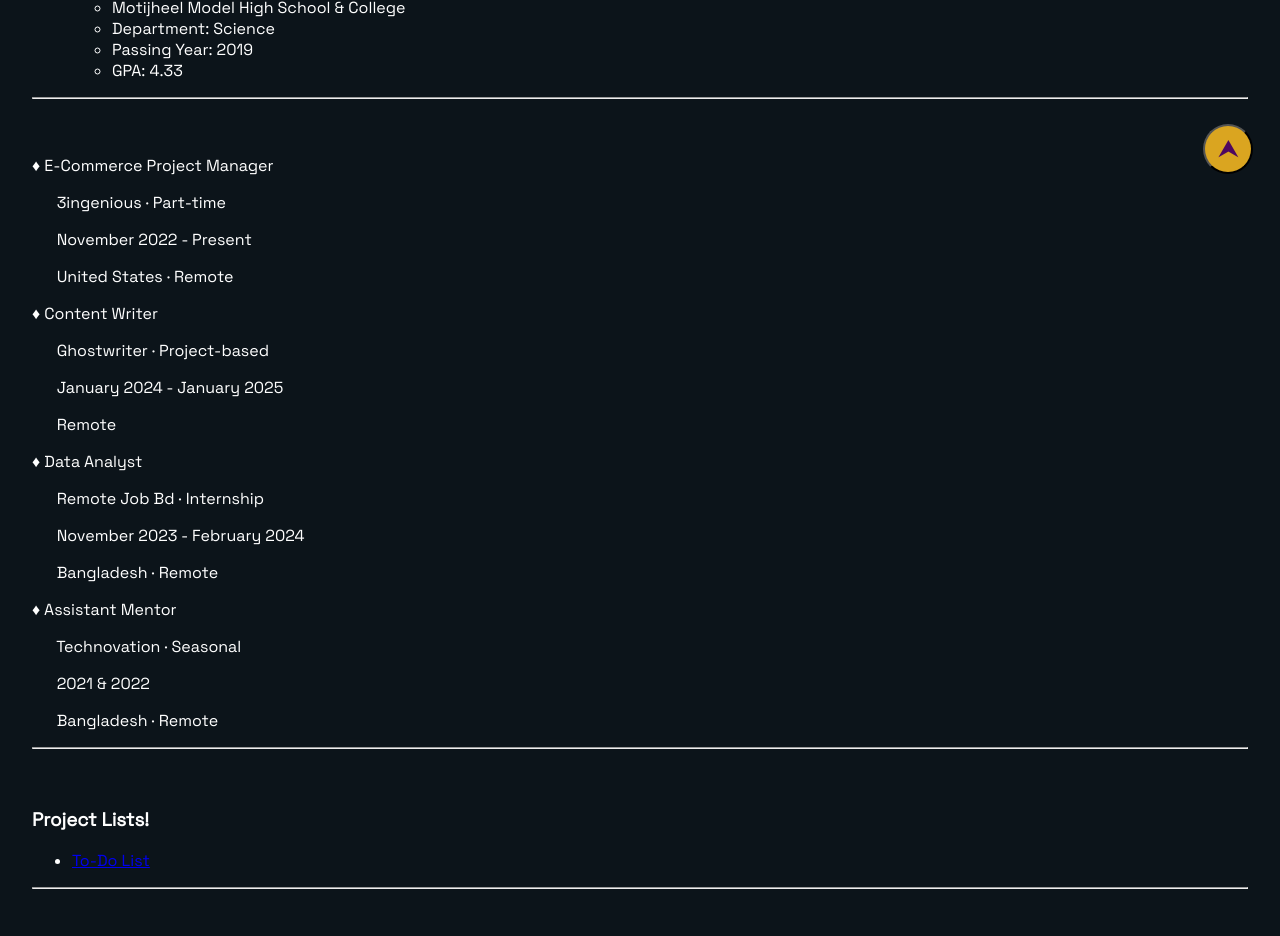
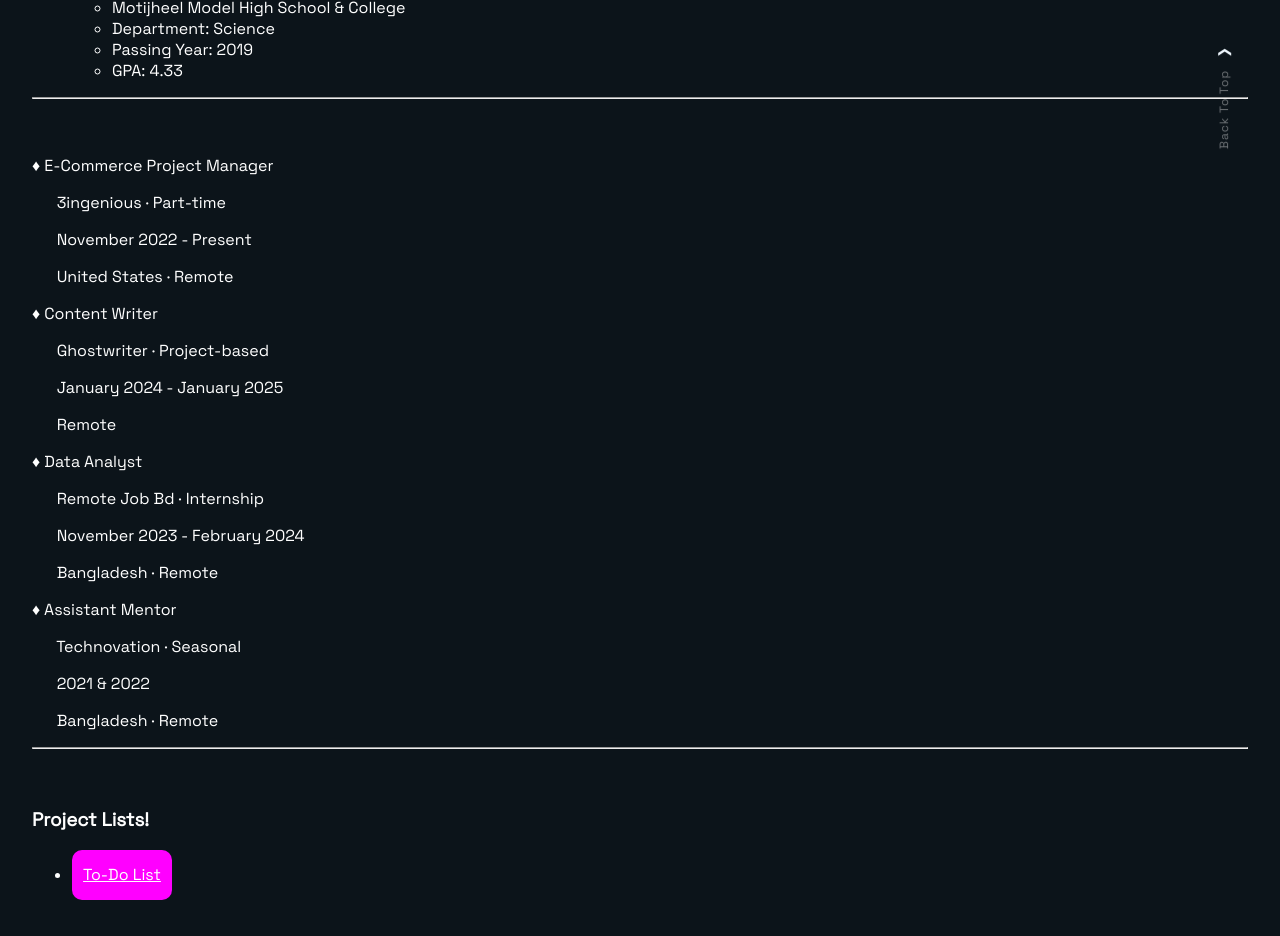
Before and after one commit to sanzida-mim/personal_website, a plain HTML site: page index.html in a window 1280 px wide. Shown: the part 599-1535 px from the top of the page. Drawn offline with Linux system fonts and the light colour scheme; grey boxes are pictures that could not be loaded.

Commit message:
Updated Back To Up Button Styling.

```diff
--- a/index.html
+++ b/index.html
@@ -85,10 +85,8 @@
                 <h3>Project Lists!</h3>
                 <ul>
                     <li>
-                        <a href="https://sanzida-mim.github.io/to-do-list/">To-Do List</a>
+                        <a id="prj-1" href="https://sanzida-mim.github.io/to-do-list/" target="main">To-Do List</a>
                     </li>
-                </ul>
-                <hr>
             </section>
 
             <section id="contact_me">
@@ -101,10 +99,12 @@
                     height="50"
                     ></a>
                 </pre>
-
-                <button id="go-up-btn" onclick="scrollToSection('nav-bar')">
-                    <span>&#11165;</span>
-                </button>
+                <div class="btn-up">
+                    <span class="go-up-span">Back To Top</span>
+                    <button id="go-up-btn" onclick="scrollToSection('nav-bar')">
+                        &#10095;
+                    </button>
+                </div>
             </section>
         </div>
 
--- a/style.css
+++ b/style.css
@@ -1,3 +1,7 @@
+*{
+    box-sizing: border-box;
+}
+
 body {
     margin: 0;
     padding: 0;
@@ -63,25 +67,55 @@ body {
 }
 
 section {
-    width: 100%;
     padding: 1em;
-    box-sizing: border-box;
+}
+
+.btn-up {
+    bottom: 2em;
+    margin-bottom: 4em;
+    position: fixed;
+    right: 2px;
+    transform: rotate(-90deg);
 }
 
 #go-up-btn {
-    background-color: goldenrod;
-    border-radius: 50%;
-    color: rgb(78, 8, 95);
-    outline: 0;
+    background-color: transparent;
+    border-color: transparent;
+    color: #f0f8ff;
     cursor: pointer;
-    padding: 0.5em;
-    width: 50px;
-    height: 50px;
-    position: fixed;
-    bottom: 2em;
-    right: 2em;
+    font-size: 13px;
+    transition: transform 0.3s ease;
+}
+
+.go-up-span {
+    cursor: pointer;
+    font-size: 12px;
+    opacity: .4;
+    letter-spacing: 1px;
+}
+
+.go-up-span:hover {
+    opacity: 0.5;
+    text-shadow: 0 0 white;
+    transition: opacity 0.3s ease;
+}
+
+#go-up-btn:hover {
+    transform: translateX(10px);
 }
 
 span {
     font-size: 25px;
 }
+
+#prj-1 {
+    display: inline-flex;
+    color: white;
+    content: '';
+    width: 100px;
+    height: 50px;
+    justify-content: center;
+    align-items: center;
+    background-color: #f0f;
+    border-radius: 10px;
+}
```
